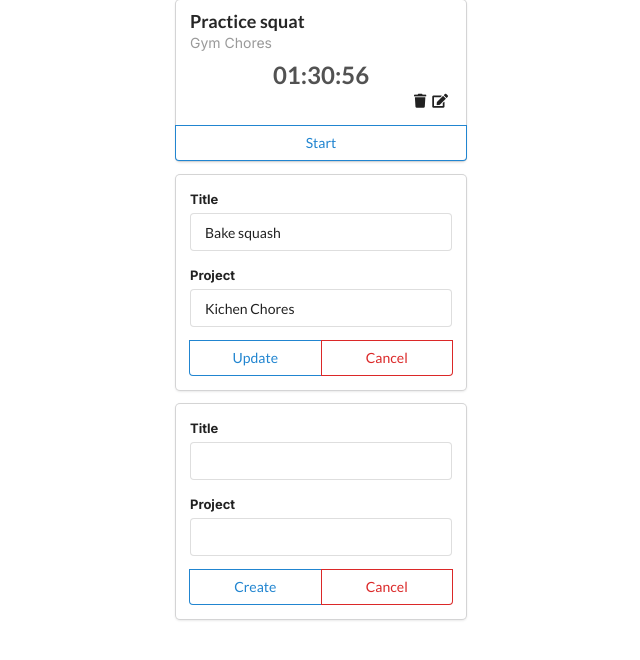
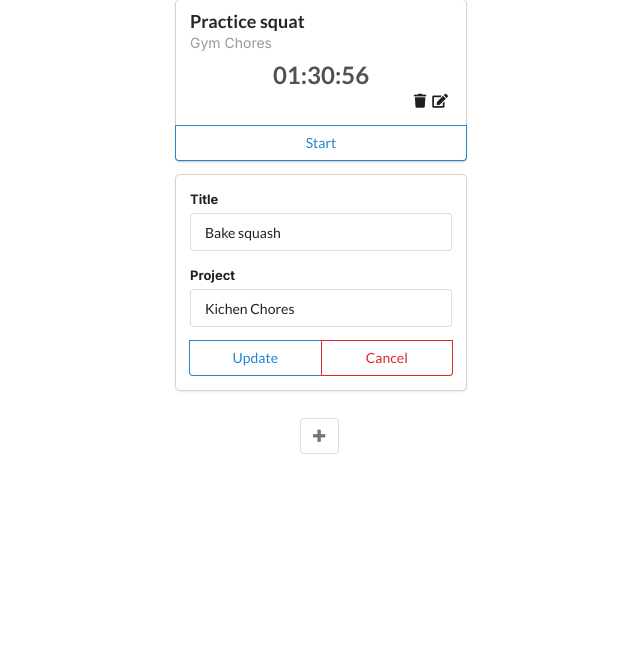
Before and after one commit to HongyuZhuz/timer_app, a Next.js app in the folder timer-app/: page / in a window 1280 px wide. Shown: the top 660 px of the page, without its empty margins (319-959 px from the left). Built offline with nearby package versions, Linux system fonts and the light colour scheme.

Commit message:
static version

```diff
--- a/timer-app/src/app/page.js
+++ b/timer-app/src/app/page.js
@@ -26,7 +26,7 @@ export default function TimerDashboard () {
   return(
     <div>
     <EditableTimerList timers={timers}/>
-    <ToggleableTimer createOpen={true}/>
+    <ToggleableTimer createOpen={false}/>
     </div>
   )
 }
```
